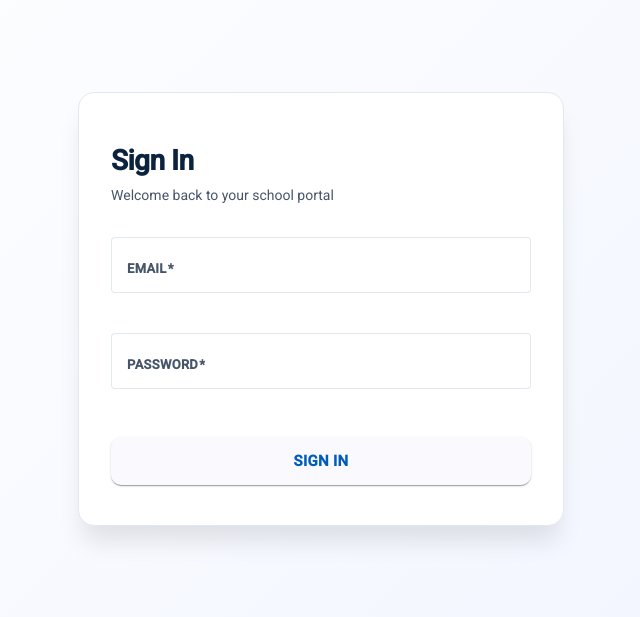
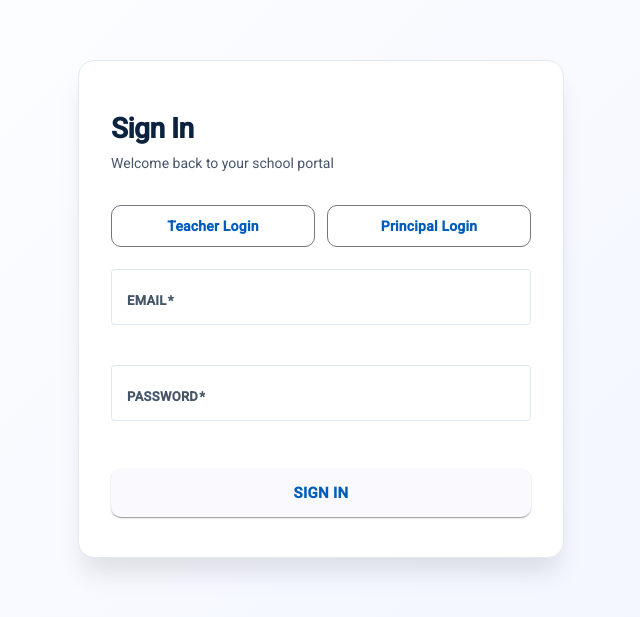
Before and after one commit to genosxcx/school-admin-dashboard, an Angular app: page /login in a window 1280 px wide. Shown: the part 107-724 px from the top of the page, without its empty margins (319-959 px from the left). Built offline with nearby package versions, Linux system fonts and the light colour scheme; no server answers.

Commit message:
login for testing

```diff
--- a/src/app/pages/login/login.html
+++ b/src/app/pages/login/login.html
@@ -4,6 +4,30 @@
       <h1>Sign In</h1>
       <p>Welcome back to your school portal</p>
     </div>
+
+    <!-- Quick fill buttons -->
+    <div class="quick-fill">
+      <button
+        mat-stroked-button
+        type="button"
+        class="quick-btn"
+        (click)="fillTeacher()"
+        [disabled]="loading"
+      >
+        Teacher Login
+      </button>
+
+      <button
+        mat-stroked-button
+        type="button"
+        class="quick-btn"
+        (click)="fillPrincipal()"
+        [disabled]="loading"
+      >
+        Principal Login
+      </button>
+    </div>
+
     <form (ngSubmit)="submit()" [formGroup]="form">
       <mat-form-field appearance="outline" class="field">
         <mat-label>Email</mat-label>
@@ -12,6 +36,7 @@
           <mat-error>Enter a valid email</mat-error>
         }
       </mat-form-field>
+
       <mat-form-field appearance="outline" class="field">
         <mat-label>Password</mat-label>
         <input matInput formControlName="password" type="password" />
@@ -19,9 +44,11 @@
           <mat-error>Password must be at least 6 characters</mat-error>
         }
       </mat-form-field>
+
       @if (error) {
         <div class="err">{{ error }}</div>
       }
+
       <button mat-raised-button color="primary" class="btn" [disabled]="loading">
         {{ loading ? 'Signing in...' : 'Sign in' }}
       </button>
--- a/src/app/pages/login/login.scss
+++ b/src/app/pages/login/login.scss
@@ -294,3 +294,22 @@ button {
     font-size: 14px;
   }
 }
+.quick-fill {
+  display: grid;
+  grid-template-columns: 1fr 1fr;
+  gap: 12px;
+  margin: 14px 0 22px 0;
+}
+
+.quick-btn {
+  border-radius: 10px;
+  height: 42px;
+  font-weight: 700;
+  letter-spacing: 0.2px;
+}
+
+@media (max-width: 480px) {
+  .quick-fill {
+    grid-template-columns: 1fr;
+  }
+}
--- a/src/app/pages/login/login.ts
+++ b/src/app/pages/login/login.ts
@@ -38,6 +38,28 @@ export class Login {
     });
   }
 
+  fillTeacher() {
+    this.error = '';
+    this.form.patchValue({
+      email: 'teacher@test.com',
+      password: '123456',
+    });
+    this.form.markAsDirty();
+    this.form.get('email')?.markAsTouched();
+    this.form.get('password')?.markAsTouched();
+  }
+
+  fillPrincipal() {
+    this.error = '';
+    this.form.patchValue({
+      email: 'principal@test.com',
+      password: '123456',
+    });
+    this.form.markAsDirty();
+    this.form.get('email')?.markAsTouched();
+    this.form.get('password')?.markAsTouched();
+  }
+
   async submit() {
     this.error = '';
 
```
